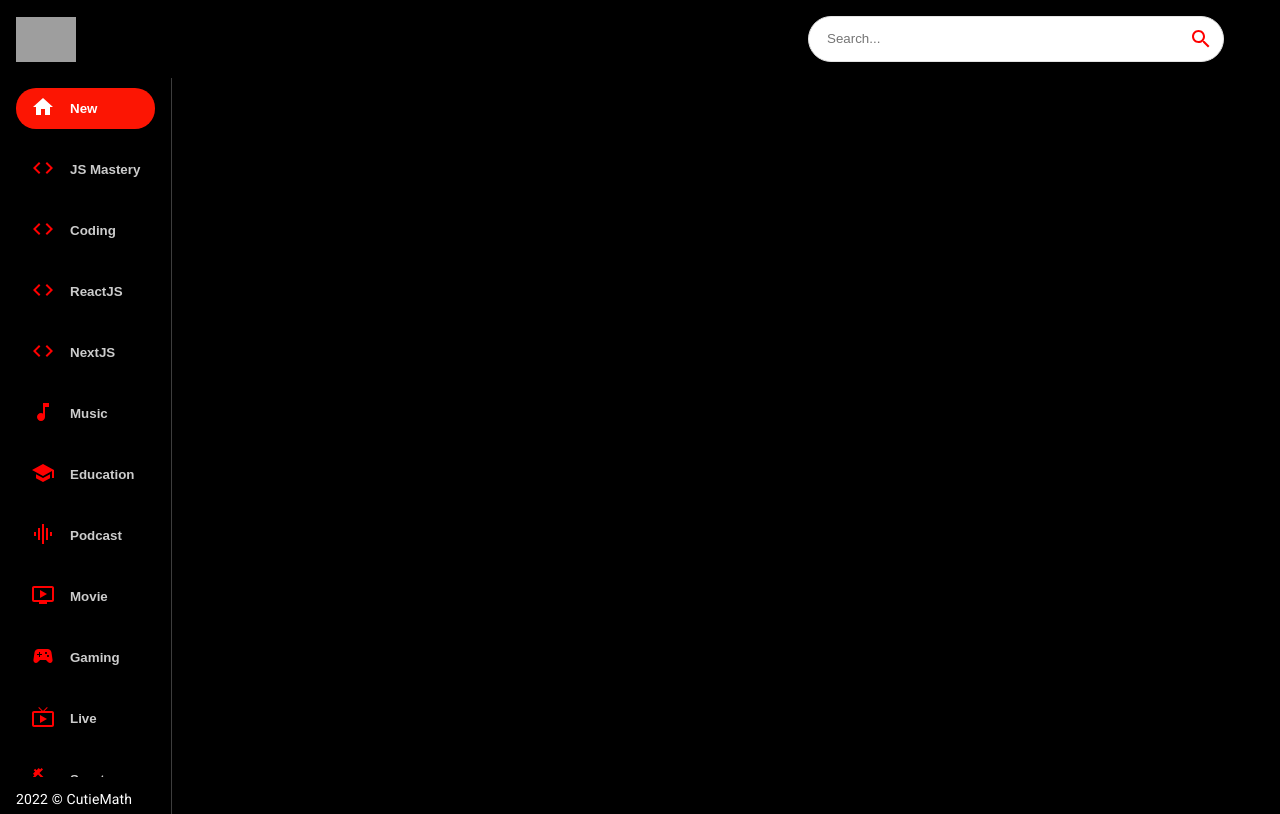
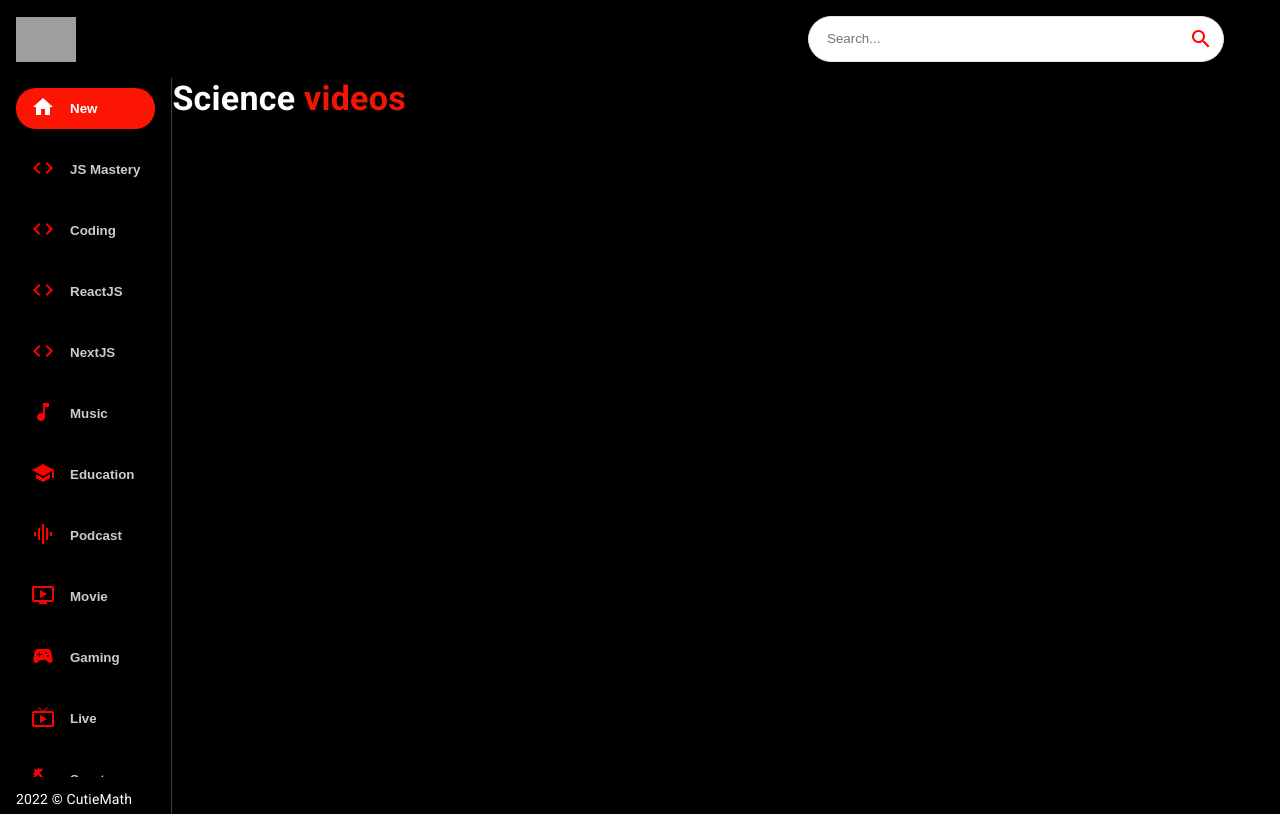
Before and after one commit to CutieMath/react-u-3, a React (Create React App) app: page / in a window 1280 px wide. Built offline with nearby package versions, Linux system fonts and the light colour scheme; grey boxes are pictures that could not be loaded.

Commit message:
add some content in feed

```diff
--- a/src/components/Feed.jsx
+++ b/src/components/Feed.jsx
@@ -5,6 +5,7 @@
 const Feed = () => {
   return (
     <Stack sx={{ flexDirection: { sx: "column", md: "row" } }}>
+      {/* Sidebar  */}
       <Box
         sx={{
           height: { sx: "auto", md: "92vh" },
@@ -21,6 +22,18 @@
           2022 © CutieMath
         </Typography>
       </Box>
+
+      {/* Feed  */}
+      <Box>
+        <Typography
+          variant="h4"
+          fontWeight="bold"
+          mb={2}
+          sx={{ color: "white" }}
+        >
+          Science <span style={{ color: "#F31503" }}>videos</span>
+        </Typography>
+      </Box>
     </Stack>
   );
 };
```
